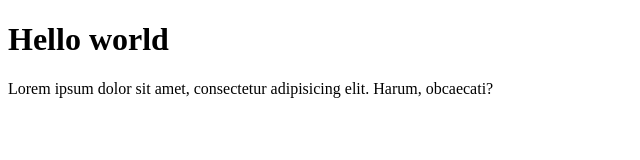
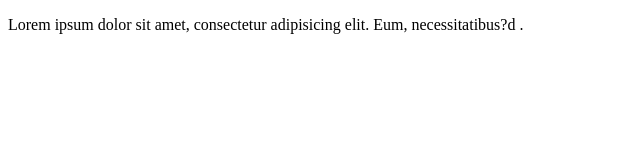
Before and after one commit to betweenprogrammersn1efefe/Test, a plain HTML site: page index.html in a window 1280 px wide. Shown: the whole page, without its empty margins (0-640 px from the left). Drawn offline with Linux system fonts and the light colour scheme.

Commit message:
added p teg

```diff
--- a/index.html
+++ b/index.html
@@ -3,12 +3,12 @@
 <head>
     <meta charset="UTF-8">
     <title>Title</title>
+    <link rel="stylesheet" href="style.css">
 </head>
 <body>
 
+<p>Lorem ipsum dolor sit amet, consectetur adipisicing elit. Eum, necessitatibus?d .</p>
 
-<h1>Hello world</h1>
-<p>Lorem ipsum dolor sit amet, consectetur adipisicing elit. Harum, obcaecati?</p>
 
 </body>
 </html>
```
